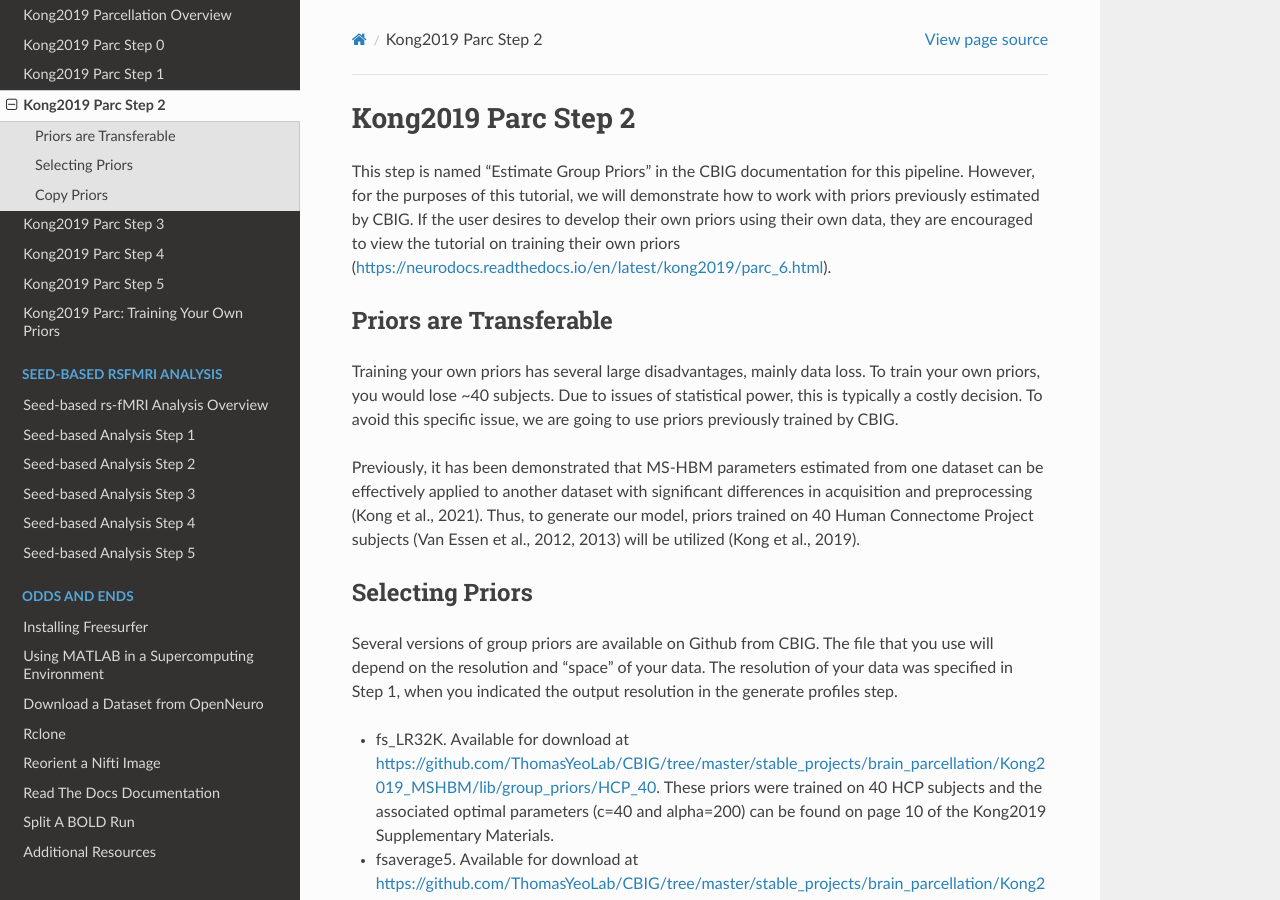
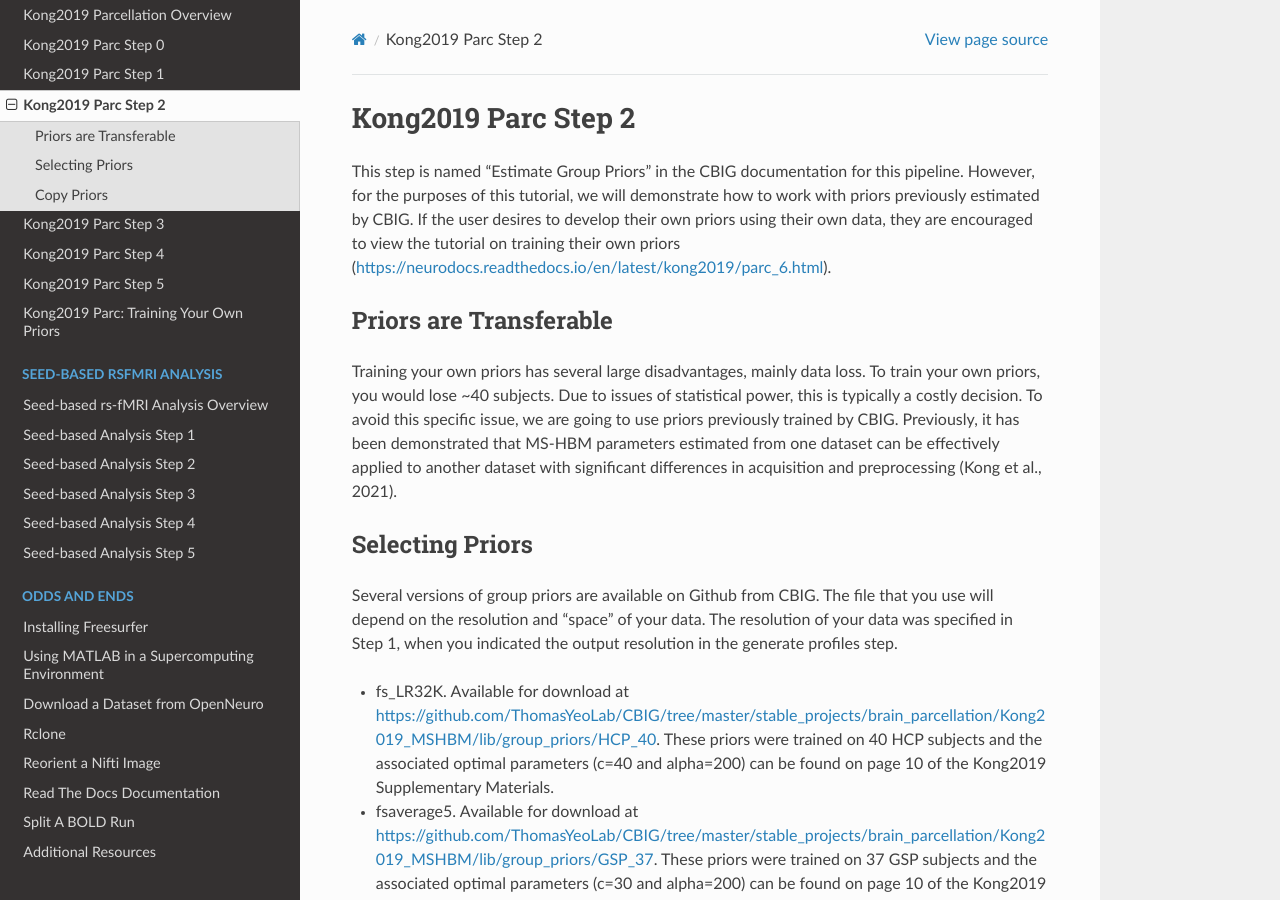
Before and after one commit to peter3200/NeuroDocs, a Sphinx documentation site: the page built from docs/source/kong2019/parc_2.rst, in a window 1280 px wide and 900 px high. Built offline with Sphinx 7.4.7 and the Read the Docs theme 2.0.0, drawn with Linux system fonts in a browser that asks for light colours.

Commit message:
Add files via upload

```diff
--- a/docs/source/kong2019/parc_2.rst
+++ b/docs/source/kong2019/parc_2.rst
@@ -6,9 +6,7 @@ This step is named "Estimate Group Priors" in the CBIG documentation for this pi
 Priors are Transferable
 ***********************
 
-Training your own priors has several large disadvantages, mainly data loss. To train your own priors, you would lose ~40 subjects. Due to issues of statistical power, this is typically a costly decision. To avoid this specific issue, we are going to use priors previously trained by CBIG.
-
-Previously, it has been demonstrated that MS-HBM parameters estimated from one dataset can be effectively applied to another dataset with significant differences in acquisition and preprocessing (Kong et al., 2021). Thus, to generate our model, priors trained on 40 Human Connectome Project subjects (Van Essen et al., 2012, 2013) will be utilized (Kong et al., 2019).
+Training your own priors has several large disadvantages, mainly data loss. To train your own priors, you would lose ~40 subjects. Due to issues of statistical power, this is typically a costly decision. To avoid this specific issue, we are going to use priors previously trained by CBIG. Previously, it has been demonstrated that MS-HBM parameters estimated from one dataset can be effectively applied to another dataset with significant differences in acquisition and preprocessing (Kong et al., 2021).
 
 Selecting Priors
 ****************
@@ -16,7 +14,9 @@ Selecting Priors
 Several versions of group priors are available on Github from CBIG. The file that you use will depend on the resolution and "space" of your data. The resolution of your data was specified in Step 1, when you indicated the output resolution in the generate profiles step.
 
 * fs_LR32K. Available for download at https://github.com/ThomasYeoLab/CBIG/tree/master/stable_projects/brain_parcellation/Kong2019_MSHBM/lib/group_priors/HCP_40. These priors were trained on 40 HCP subjects and the associated optimal parameters (c=40 and alpha=200) can be found on page 10 of the Kong2019 Supplementary Materials.
+
 * fsaverage5. Available for download at https://github.com/ThomasYeoLab/CBIG/tree/master/stable_projects/brain_parcellation/Kong2019_MSHBM/lib/group_priors/GSP_37. These priors were trained on 37 GSP subjects and the associated optimal parameters (c=30 and alpha=200) can be found on page 10 of the Kong2019 Supplementary Materials.
+
 * fsaverage6. Priors were obtained via personal correspondence with CBIG: https://github.com/peter3200/NeuroDocs/blob/ccb10c14a04df4b6fdd36751938520adc982ebc6/example_data/Params_Final.mat These priors were generated by taking the fsaverage5 GSP priors and upsampling the spatial probability prior Params.theta to fsaverage6 space. The associated optimal parameters were retained as c=30 and alpha=200.
 
 .. note:: Be sure to record which priors are being used and their associated optimal parameters. These will come in handy when performing Step 3 and writing your methods section on any publications!
```
